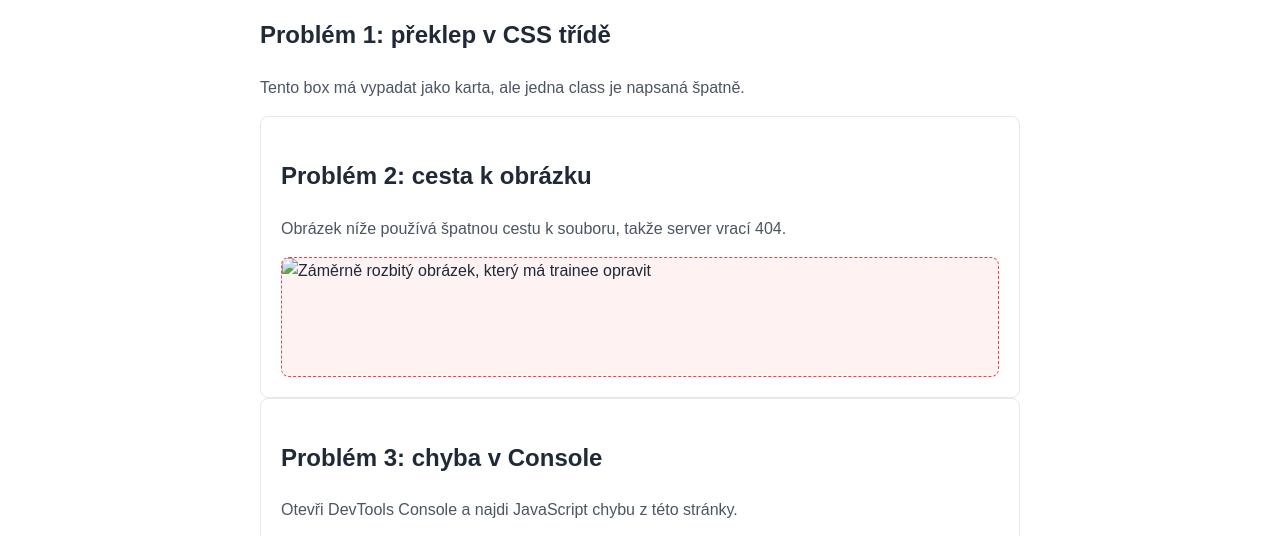
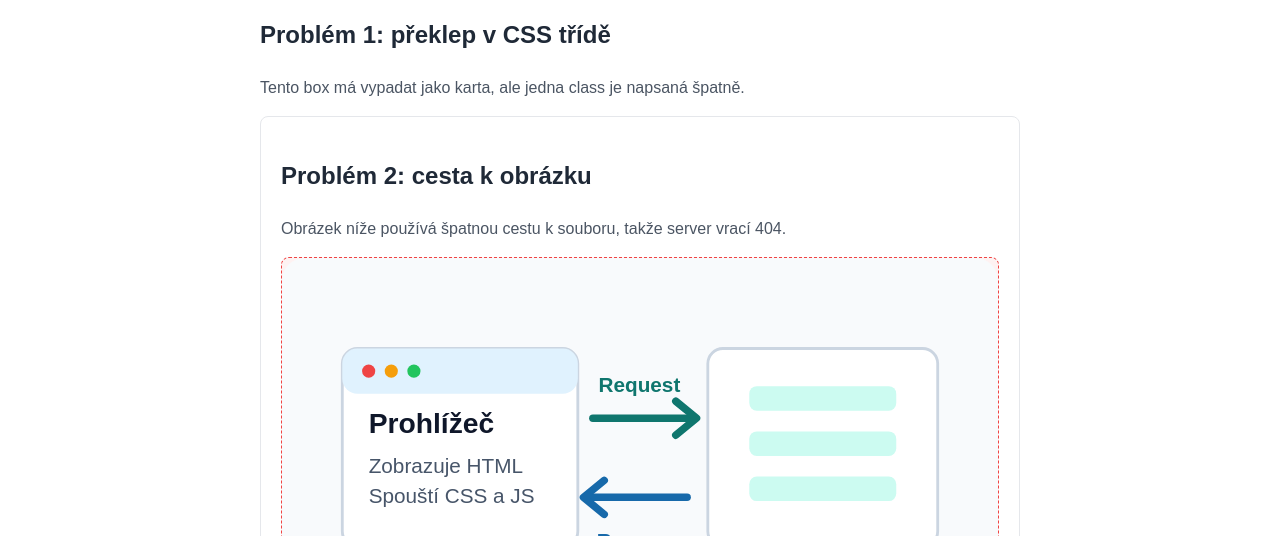
Before and after one commit to bramburekofficial/web-basics-practice-lab, a website: page public/broken-page.html in a window 1280 px wide. Shown: the part 262-798 px from the top of the page. Drawn offline with Linux system fonts and the light colour scheme.

Commit message:
Complete day 1 practice

```diff
--- a/public/broken-page.html
+++ b/public/broken-page.html
@@ -37,7 +37,7 @@
         <p>Obrázek níže používá špatnou cestu k souboru, takže server vrací 404.</p>
         <img
           class="broken-image"
-          src="/images/request-response-diagram-wrong-name.svg"
+          src="/images/request-response-diagram.svg"
           alt="Záměrně rozbitý obrázek, který má trainee opravit"
         >
       </section>
```
